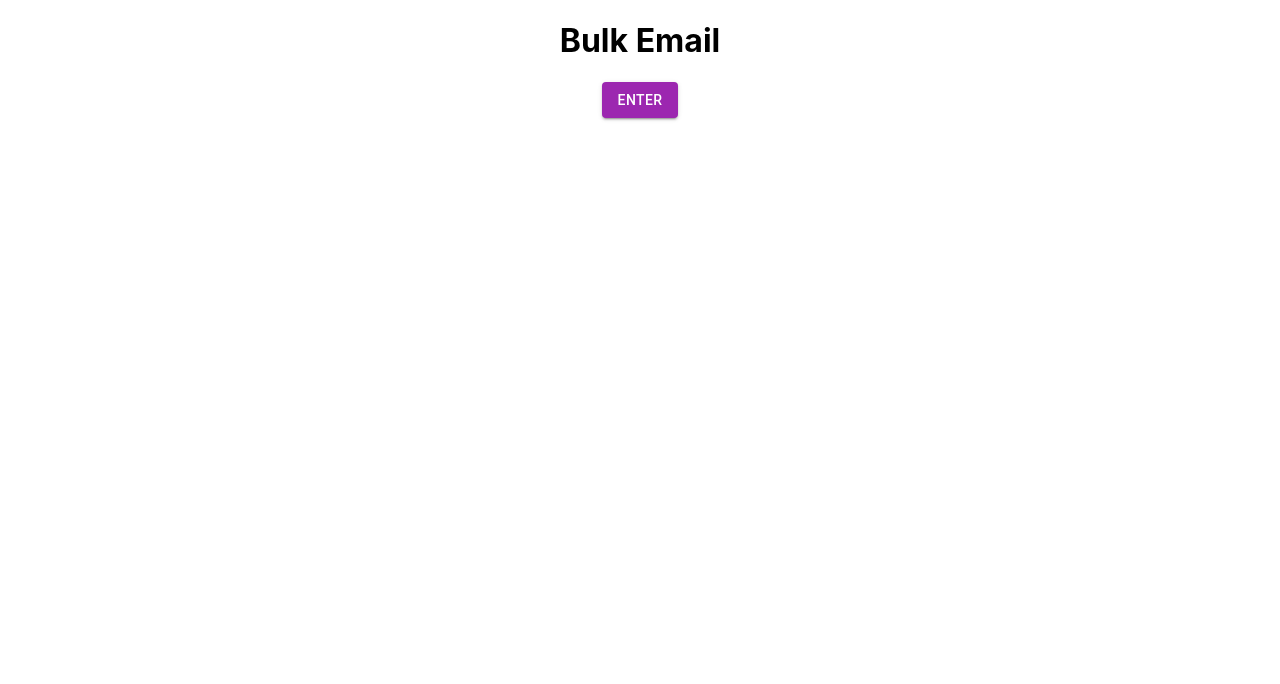
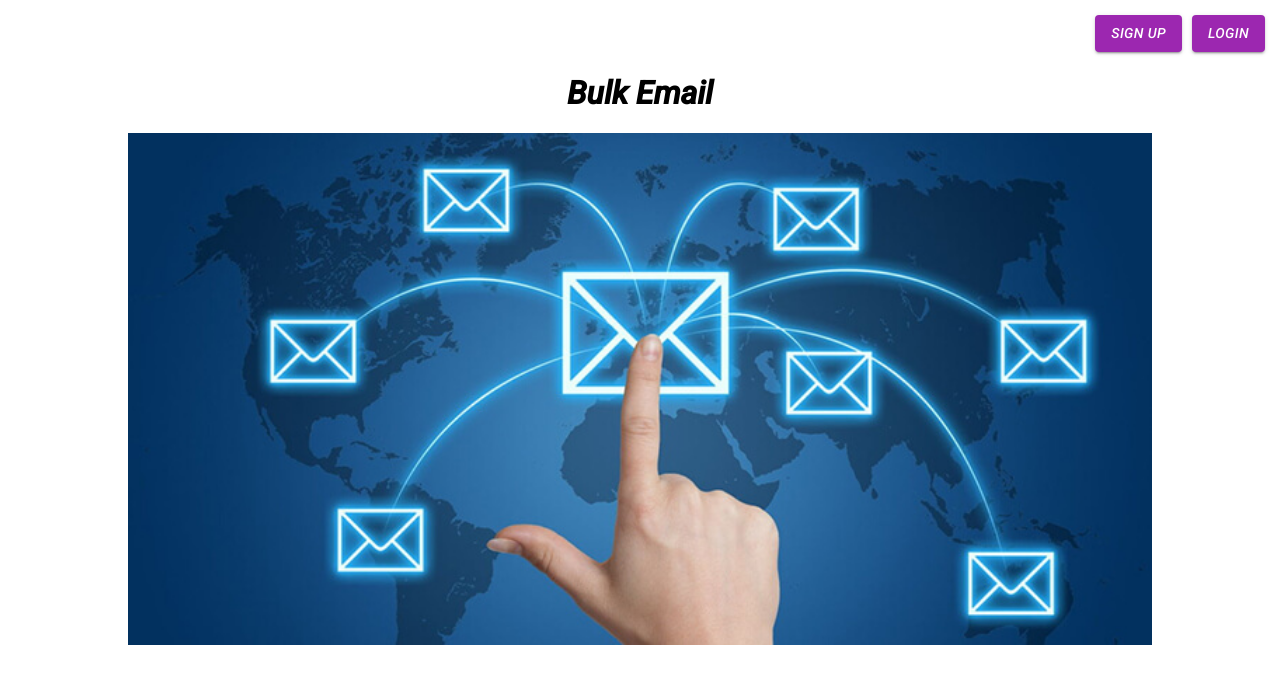
Before and after one commit to Karthikeyangeo/bulkEmail-frontend, a React (Create React App) app: page / in a window 1280 px wide. Shown: the top 684 px of the page. Built offline with nearby package versions, Linux system fonts and the light colour scheme.

Commit message:
homepage

```diff
--- a/public/index.html
+++ b/public/index.html
@@ -24,6 +24,10 @@
       work correctly both with client-side routing and a non-root public URL.
       Learn how to configure a non-root public URL by running `npm run build`.
     -->
+    <!-- Linking Google fonts -->
+    <link rel="preconnect" href="https://fonts.googleapis.com">
+    <link rel="preconnect" href="https://fonts.gstatic.com" crossorigin>
+    <link href="https://fonts.googleapis.com/css2?family=Roboto:ital,wght@1,500&display=swap" rel="stylesheet">
     <title>Bulk Email</title>
   </head>
   <body>
--- a/src/App.css
+++ b/src/App.css
@@ -1,5 +1,12 @@
 .App {
   text-align: center;
+}
+html{
+  height: 100%;
+}
+
+.font-link{
+  font-family: 'Roboto', sans-serif;
 }
 
 .mailForm{
@@ -43,3 +50,17 @@
   justify-content: center;
   align-items: center;
 }
+
+.logBtns{
+  display: flex;
+  margin:15px;
+  flex-direction: row;
+  flex-wrap: wrap;
+  justify-content: flex-end;
+  gap:10px
+}
+
+.homepageLogo{
+    width: 80%;
+    height:60%;
+}
--- a/src/routes/HomePage.js
+++ b/src/routes/HomePage.js
@@ -1,13 +1,22 @@
 import Button from '@mui/material/Button';
 import { useHistory } from 'react-router-dom';
+import emailImage from '../img/bulkEmail.jpg'
 
 export function Homepage(){
     const history = useHistory();
-    const changeURL= ()=>{history.push('/users/signup')};
+    const signUpURL= ()=>{history.push('/users/signup')};
+    const loginURL= ()=>{history.push('/users/login')};
     return(
-        <div className="home-page-content">
-              <h1>Bulk Email </h1>
-              <Button color='secondary' variant='contained' onClick={changeURL}>Enter</Button>
+        <div>
+            <div className='logBtns'>
+                <Button color='secondary' variant='contained' onClick={signUpURL}>Sign Up</Button>
+                <Button color='secondary' variant='contained' onClick={loginURL}>LogIn</Button>
+            </div>
+            <div className="home-page-content">
+                <h1><span className="font-link homepageHeader">Bulk Email </span></h1>
+                < img className={"homepageLogo"} alt={"SignUp Logo"} src={emailImage} />
+            </div>
         </div>
+
     )
 }
```
Also changed, not shown: src/routes/SignUp.js (+0 -20 lines), src/img/bulkEmail.jpg (added).
